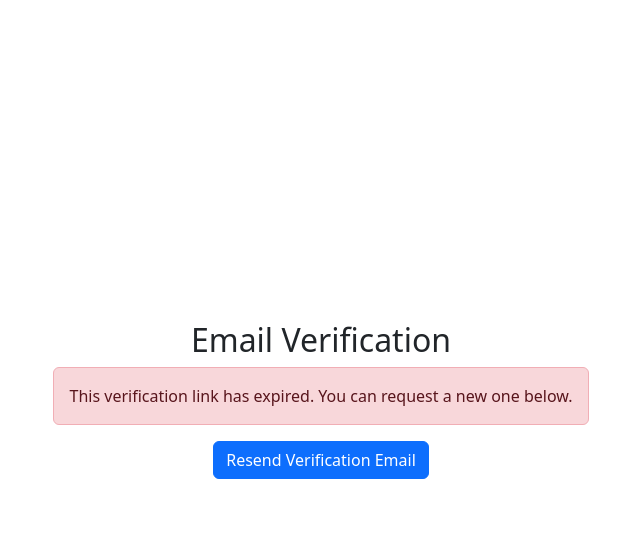
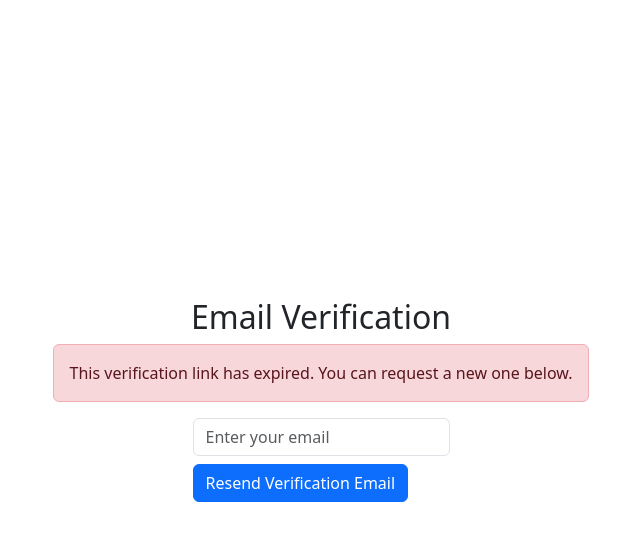
Before and after one commit to Dnevno/Noel, a Django app: page /resend-verification/ in a window 1280 px wide. Shown: the top 541 px of the page, without its empty margins (319-959 px from the left). Run offline with Django 4.2, Linux system fonts and the light colour scheme; parts of the project's set-up code (start-up, migrations or seed data) failed here and were passed over; some libraries are stand-ins or nearby versions.

Commit message:
Adjustment of Resend Verification

```diff
--- a/myhealth/templates/verify_email.html
+++ b/myhealth/templates/verify_email.html
@@ -17,7 +17,7 @@
         </div>
         <form method="post" action="{% url 'resend_verification' %}">
             {% csrf_token %}
-            <input type="hidden" name="email" value="{{ email }}">
+            <input type="email" name="email" class="form-control mb-2" placeholder="Enter your email" required>
             <button type="submit" class="btn btn-primary">Resend Verification Email</button>
         </form>
     {% endif %}
```
